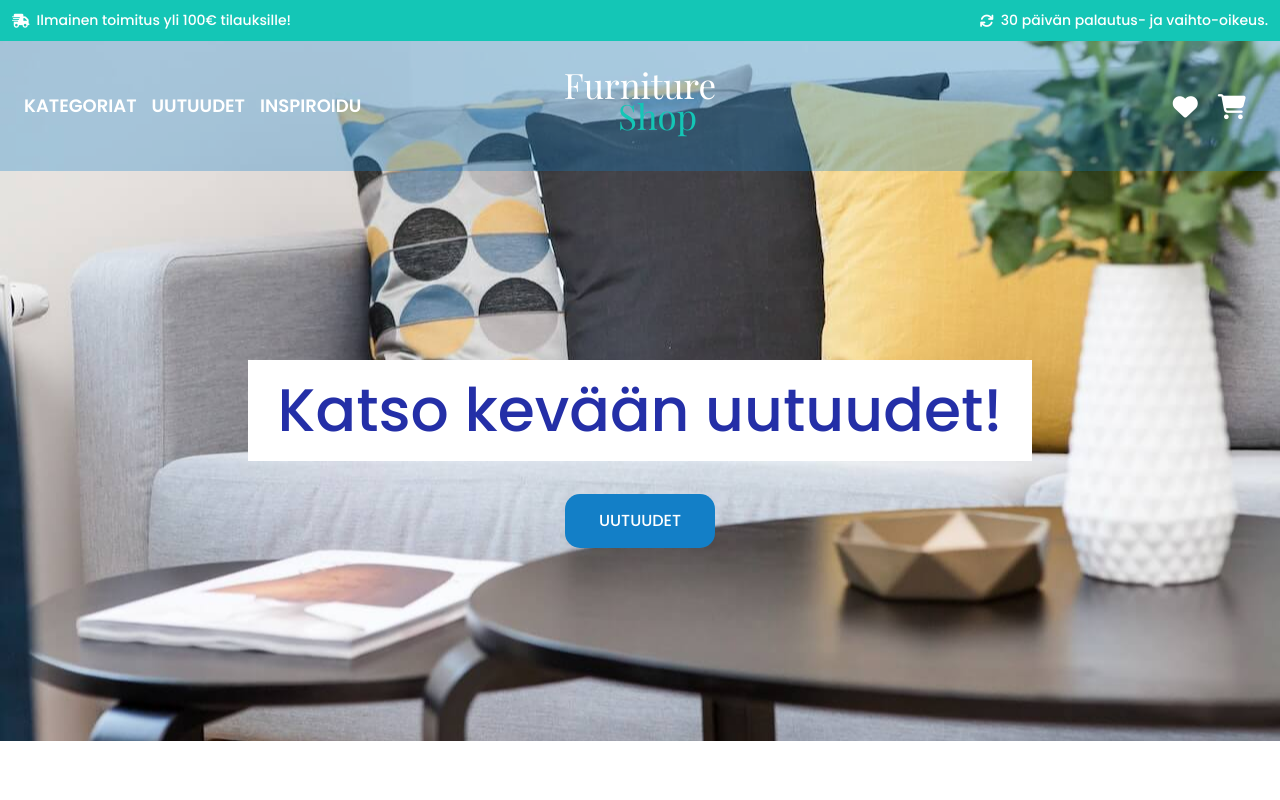
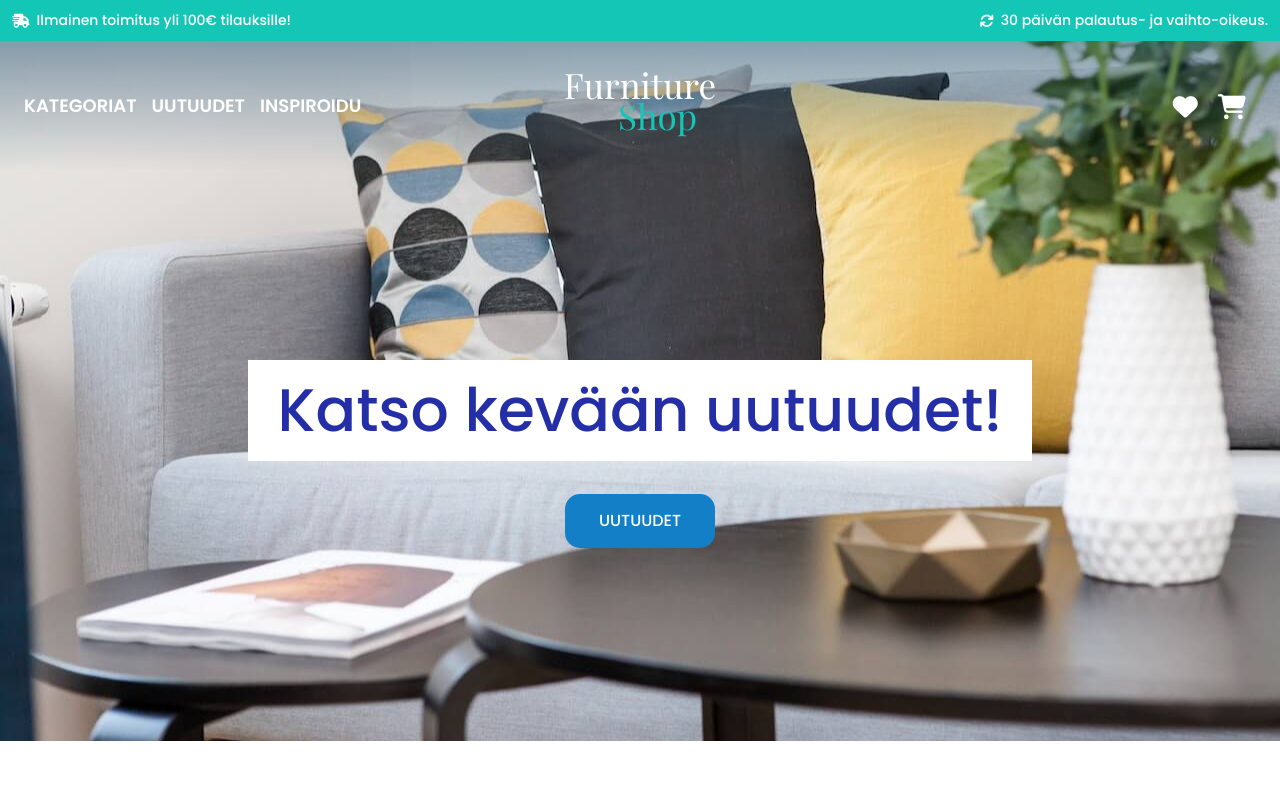
Before and after one commit to project-decor/project-decor.github.io, a plain HTML site: page index.html in a window 1280 px wide. Shown: the top 800 px of the page. Drawn offline with Linux system fonts and the light colour scheme.

Commit message:
Update style.css

```diff
--- a/style.css
+++ b/style.css
@@ -172,7 +172,7 @@ hr {
     right: 0;
     align-items: center;
     height: 130px;
-    background-color: #137fc74f;
+    background: linear-gradient(#083e6270,#fff0);
 }
 #navigaatio .naw-wrap {
 	display: flex;
```
